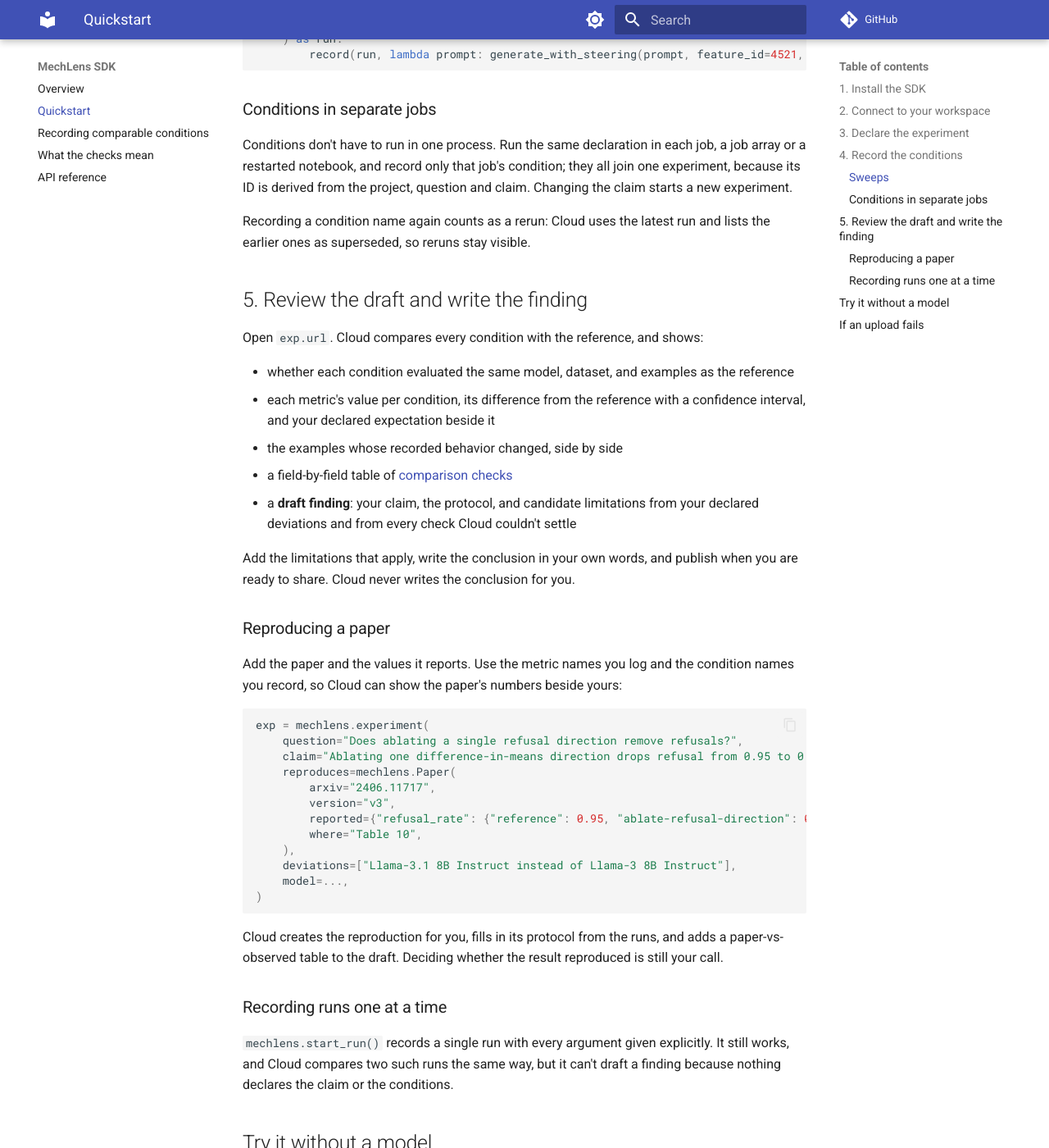
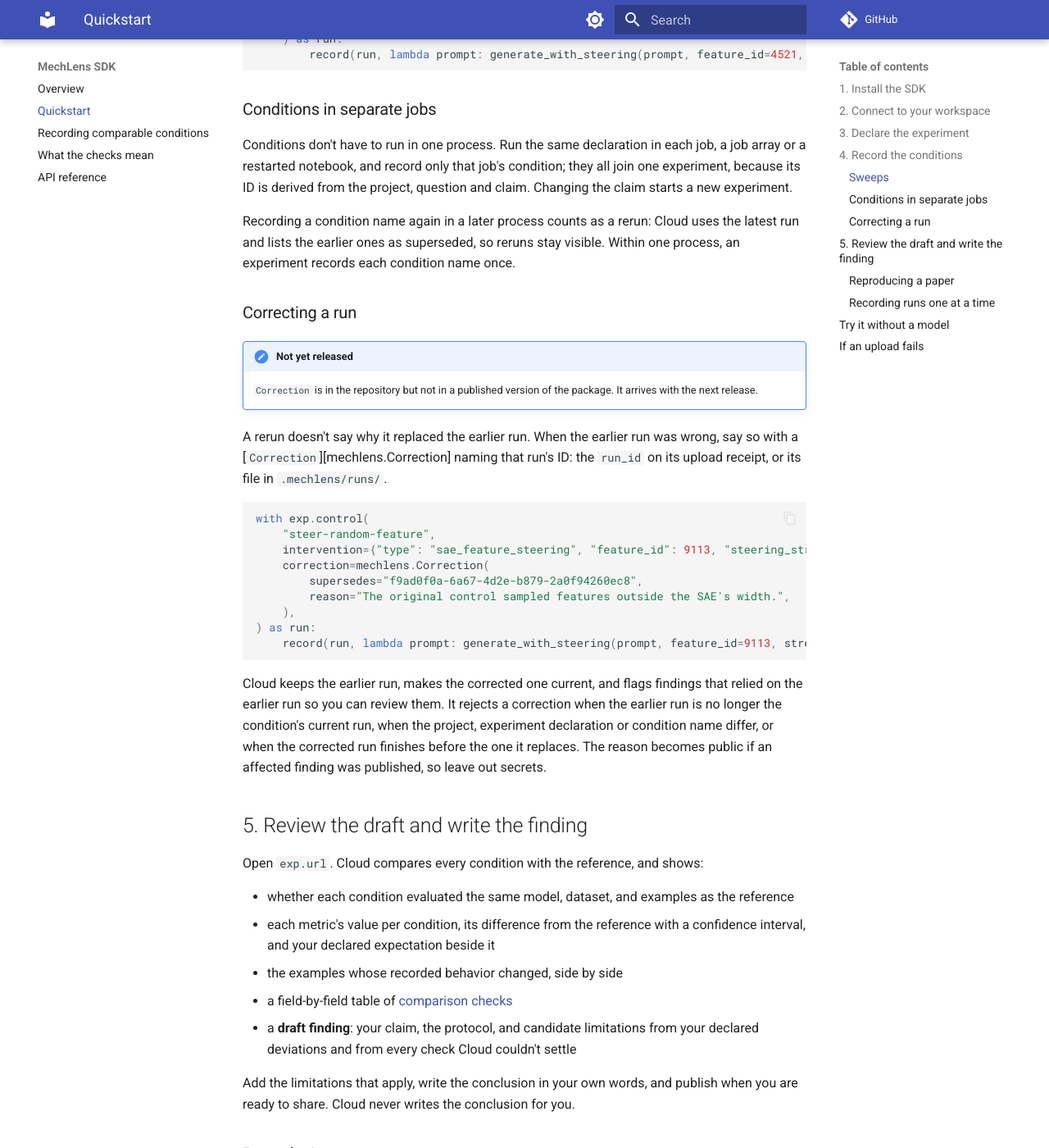
Before and after one commit to blaketylerfullerton/mechlens-sdk, an MkDocs documentation site: the page built from docs/quickstart.md, in a window 1280 px wide and 1400 px high, scrolled down 2882 px. Shown: the whole window at 82% size. Built offline with MkDocs 1.6.1 and Material for MkDocs 9.7.7, drawn with Linux system fonts in a browser that asks for light colours; comment, search, counter and statistics services are not loaded; some of the changed text lies outside the part shown.

Commit message:
Bring SDK docs up to date with experiments, corrections and baseline naming

````diff
--- a/docs/quickstart.md
+++ b/docs/quickstart.md
@@ -144,8 +144,38 @@
 condition; they all join one experiment, because its ID is derived from the
 project, question and claim. Changing the claim starts a new experiment.
 
-Recording a condition name again counts as a rerun: Cloud uses the latest run
-and lists the earlier ones as superseded, so reruns stay visible.
+Recording a condition name again in a later process counts as a rerun: Cloud
+uses the latest run and lists the earlier ones as superseded, so reruns stay
+visible. Within one process, an experiment records each condition name once.
+
+### Correcting a run
+
+!!! note "Not yet released"
+    `Correction` is in the repository but not in a published version of the
+    package. It arrives with the next release.
+
+A rerun doesn't say why it replaced the earlier run. When the earlier run was
+wrong, say so with a [`Correction`][mechlens.Correction] naming that run's ID:
+the `run_id` on its upload receipt, or its file in `.mechlens/runs/`.
+
+```python
+with exp.control(
+    "steer-random-feature",
+    intervention={"type": "sae_feature_steering", "feature_id": 9113, "steering_strength": -4.0},
+    correction=mechlens.Correction(
+        supersedes="f9ad0f0a-6a67-4d2e-b879-2a0f94260ec8",
+        reason="The original control sampled features outside the SAE's width.",
+    ),
+) as run:
+    record(run, lambda prompt: generate_with_steering(prompt, feature_id=9113, strength=-4.0))
+```
+
+Cloud keeps the earlier run, makes the corrected one current, and flags
+findings that relied on the earlier run so you can review them. It rejects a
+correction when the earlier run is no longer the condition's current run, when
+the project, experiment declaration or condition name differ, or when the
+corrected run finishes before the one it replaces. The reason becomes public
+if an affected finding was published, so leave out secrets.
 
 ## 5. Review the draft and write the finding
 
@@ -216,8 +246,10 @@
 - If `error.retryable` is true (Cloud was unreachable or had a server error),
   retry in the same process with `run.retry_upload()`.
 - If it is false, retrying the same run won't help. A `401` means the API key
-  is wrong or revoked; a `422` means Cloud rejected the run's contents. Fix the
-  cause and record the run again.
+  is wrong or revoked; a `422` means Cloud rejected the run's contents; a
+  `409` means Cloud already holds a different run with that ID, or a
+  correction's target is no longer current. Fix the cause and record the run
+  again.
 
 ```python
 try:
--- a/mkdocs.yml
+++ b/mkdocs.yml
@@ -47,19 +47,20 @@
   - llmstxt:
       full_output: llms-full.txt
       markdown_description: >
-        The MechLens SDK (`pip install mechlens`) records a baseline and an intervention run
-        from existing Python experiment code and uploads them to MechLens Cloud, which checks
-        that the runs are comparable and helps publish a finding. Record the same fields in
-        both runs, use the same project and stable example IDs, and change only the intervention.
+        The MechLens SDK (`pip install mechlens`) records an experiment from existing Python
+        code, a reference run plus the interventions and controls compared with it, and uploads
+        the runs to MechLens Cloud, which checks that they are comparable and helps publish a
+        finding. Declare the experiment once with `mechlens.experiment()`, record the same
+        fields in every condition, use stable example IDs, and change only the intervention.
       sections:
         Getting started:
           - index.md: What the SDK does and how runs become a finding
-          - quickstart.md: Install, authenticate, record a baseline and an intervention run
-        Recording comparable runs:
-          - comparable-runs.md: Which fields to record in both runs and why
+          - quickstart.md: Install, authenticate, declare an experiment, record its conditions
+        Recording comparable conditions:
+          - comparable-runs.md: Which fields to record in every condition and why
           - integrity-checks.md: What Cloud's comparison checks verify, and what they do not
         Reference:
-          - reference.md: start_run, Run, errors, and environment variables
+          - reference.md: experiment, Experiment, Paper, Correction, start_run, Run, errors, and environment variables
   - autorefs
   - mkdocstrings:
       handlers:
````
Also changed, not shown: README.md (+6 -1 lines), docs/comparable-runs.md (+4 -6 lines), docs/index.md (+13 -8 lines), docs/integrity-checks.md (+5 -4 lines), docs/reference.md (+4 -1 lines), 2 other files.
